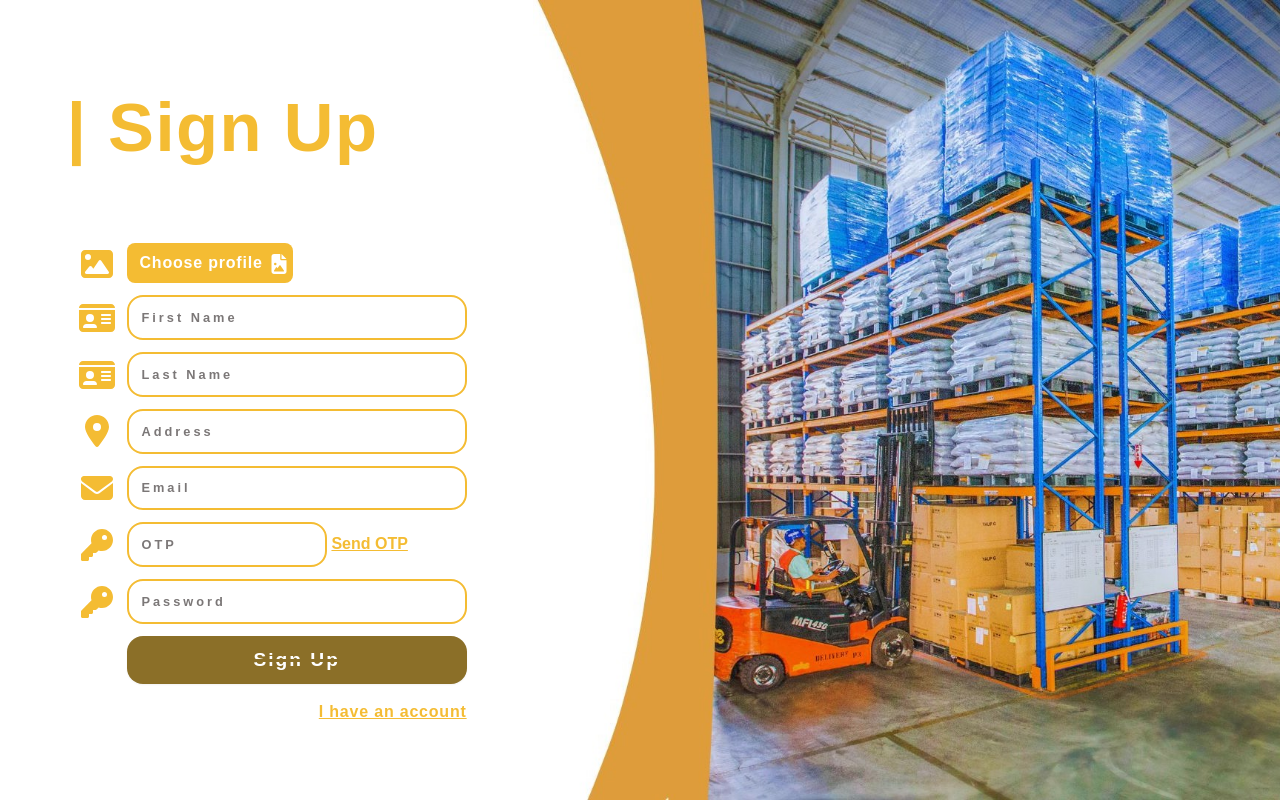
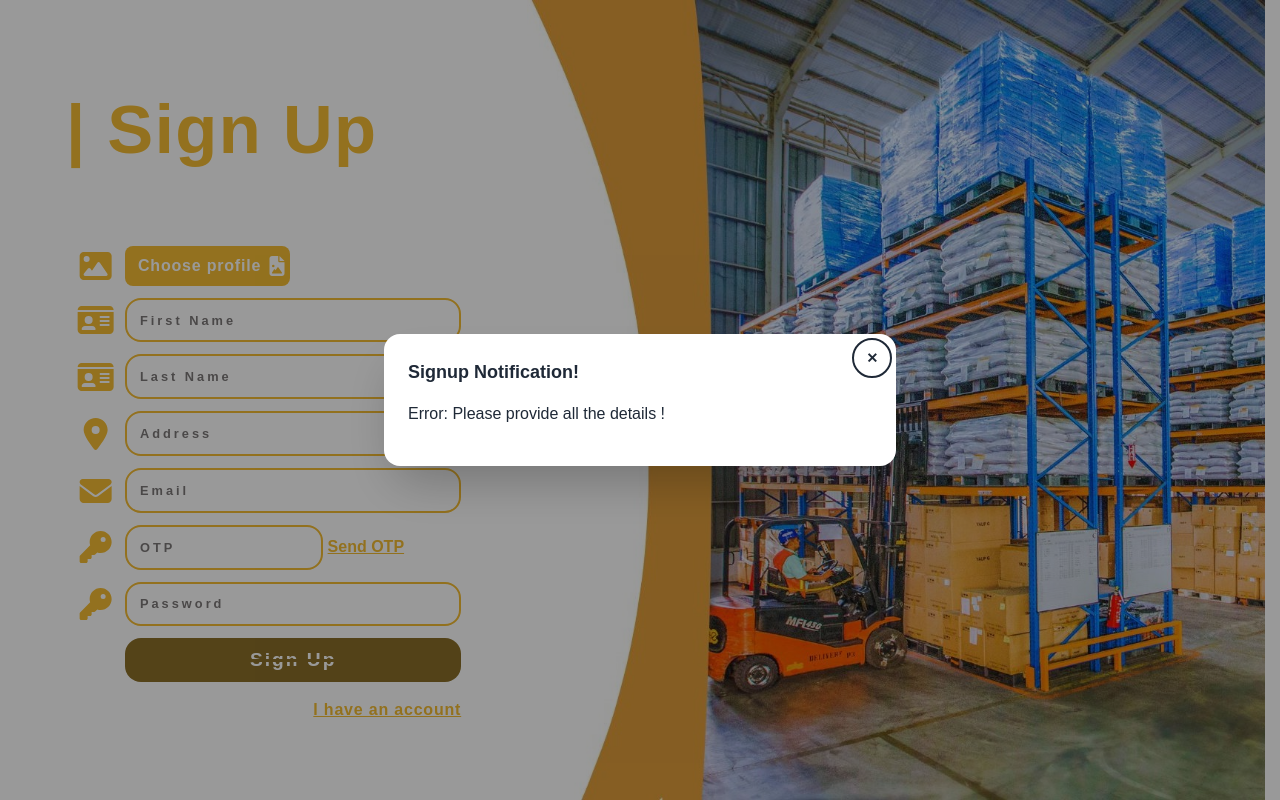
Before and after one commit to johnrico364/milky-way-store, a React (Create React App) app in the folder client/: page /signup in a window 1280 px wide. Both pictures are taken after a click on the element "Send OTP". Built offline with nearby package versions, Linux system fonts and the light colour scheme.

Commit message:
Sprint changes 7

```diff
--- a/client/src/App.css
+++ b/client/src/App.css
@@ -218,7 +218,7 @@
     }
   }
 
-  .btn {
+  .button {
     font-family: var(--font2);
     font-weight: 700;
     font-size: 1.2rem;
--- a/client/src/hooks/user/useOtp.ts
+++ b/client/src/hooks/user/useOtp.ts
@@ -9,9 +9,14 @@ export const useOtp = () => {
     try {
       const otp = await axios.post("api/user/signup/otp", user);
       set_isLoading(false);
-      return otp.data;
+      return { status: 200, otp: otp.data.otp, mess: otp.data.mess };
     } catch (error: any) {
-      return { otp: 9237489783278, mess: error.response.data.error };
+      set_isLoading(false);
+      return {
+        status: 400,
+        otp: 9237489783278,
+        error: error.response.data.error,
+      };
     }
   };
 
--- a/client/src/hooks/user/useSignup.ts
+++ b/client/src/hooks/user/useSignup.ts
@@ -5,21 +5,18 @@ import { login } from "../../store";
 
 export const useSignup = () => {
   const dispatch = useDispatch();
-  const [isLoading, set_isLoading] = useState(false);
 
   const signupUser = async (newUser: any) => {
-    set_isLoading(true);
     try {
       const user: any = await axios.post("/api/user/signup", newUser);
 
       localStorage.setItem("user", JSON.stringify(user.data));
       dispatch(login(user.data));
-      return true;
+      return { status: 200 };
     } catch (error: any) {
-      alert(error.response.data.error);
+      return { status: 400, error: error.response.data.error };
     }
-    set_isLoading(false);
   };
 
-  return { signupUser, isLoading };
+  return { signupUser };
 };
--- a/client/src/pages/Signup.tsx
+++ b/client/src/pages/Signup.tsx
@@ -38,7 +38,7 @@ export const Signup = () => {
   });
   const navigate = useNavigate();
   const { getOtp, isLoading: otpLoading } = useOtp();
-  const { signupUser, isLoading: signupLoading } = useSignup();
+  const { signupUser } = useSignup();
 
   const [noOtp, set_noOtp] = useState(true);
   const [_iOtp, set_iOtp] = useState(7898756752323);
@@ -47,12 +47,17 @@ export const Signup = () => {
   const [email, set_email] = useState<string>("");
   const [otp, set_otp] = useState<number>(0);
   const [imgFile, set_imgFile] = useState<File | null>(null);
+  const [signupError, set_signupError] = useState("");
 
   const signupFn = async (form: any) => {
+    const modal = document.getElementById(
+      "error_modal"
+    ) as HTMLDialogElement | null;
     const userData = new FormData();
 
     if (otp !== _iOtp) {
-      alert("OTP don't match");
+      set_signupError("Error: OTP don't match");
+      modal?.showModal();
       return;
     }
     if (imgFile) {
@@ -60,23 +65,38 @@ export const Signup = () => {
     }
     userData.append("user", JSON.stringify(form));
 
-    try {
-      const response = await signupUser(userData);
+    const response = await signupUser(userData);
 
-      response && navigate("/user/products");
-    } catch (error) {}
+    switch (response.status) {
+      case 200:
+        navigate("/user/products");
+        break;
+      case 400:
+        set_signupError(`Error: ${response.error}`);
+        modal?.showModal();
+        break;
+    }
   };
 
   const sendOtp = async () => {
+    const modal = document.getElementById(
+      "error_modal"
+    ) as HTMLDialogElement | null;
+
     if (email === "" || fname === "") {
-      alert(" Please provide all the details ! ");
+      set_signupError("Error: Please provide all the details ! ");
+
+      modal?.showModal();
       return;
     }
 
-    const { otp, mess } = await getOtp({ fname, email });
+    const { otp, mess, status } = await getOtp({ fname, email });
+    set_signupError(mess);
+    modal?.showModal();
+
+    console.log(otp);
     set_noOtp(otpLoading);
     set_iOtp(otp);
-    alert(mess);
   };
 
   return (
@@ -171,7 +191,7 @@ export const Signup = () => {
                   <div className="error-m">{errors.password?.message}</div>
                 </div>
                 <div className="mt-3 text-end">
-                  <button className="btn" disabled={noOtp || otpLoading}>
+                  <button className="button" disabled={noOtp || otpLoading}>
                     Sign Up
                   </button>
                 </div>
@@ -181,6 +201,20 @@ export const Signup = () => {
               </div>
             </form>
           </div>
+
+          {/* You can open the modal using document.getElementById('ID').showModal() method */}
+          <dialog id="error_modal" className="modal">
+            <div className="modal-box">
+              <form method="dialog">
+                {/* if there is a button in form, it will close the modal */}
+                <button className="btn btn-sm btn-circle btn-ghost absolute right-2 top-2">
+                  ✕
+                </button>
+              </form>
+              <h3 className="font-bold text-lg">Signup Notification!</h3>
+              <p className="py-4">{signupError}</p>
+            </div>
+          </dialog>
         </div>
 
         <div className="bg-side"></div>
```
Also changed, not shown: 1 other file (tests, documents, lock files or other folders).
